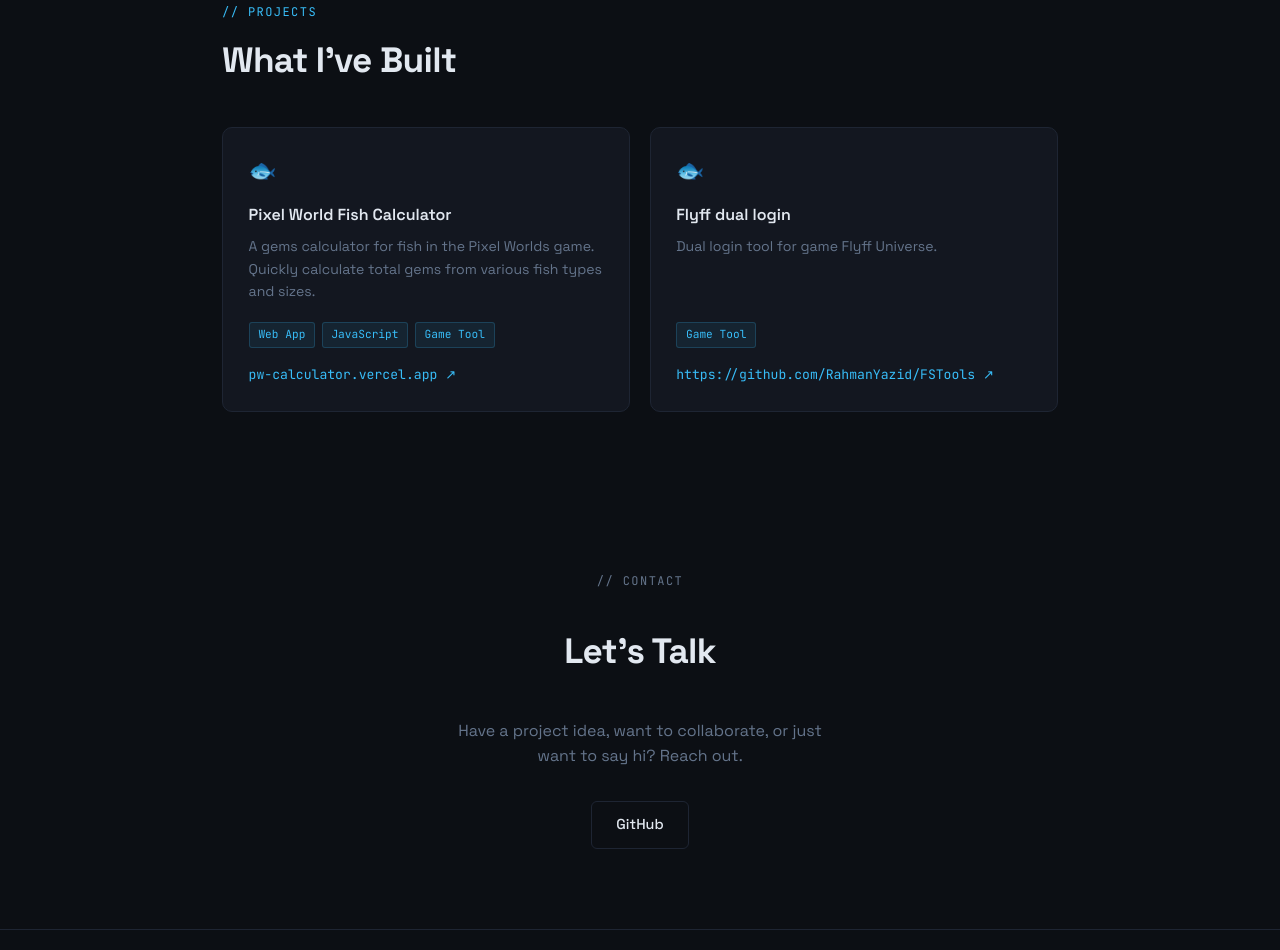
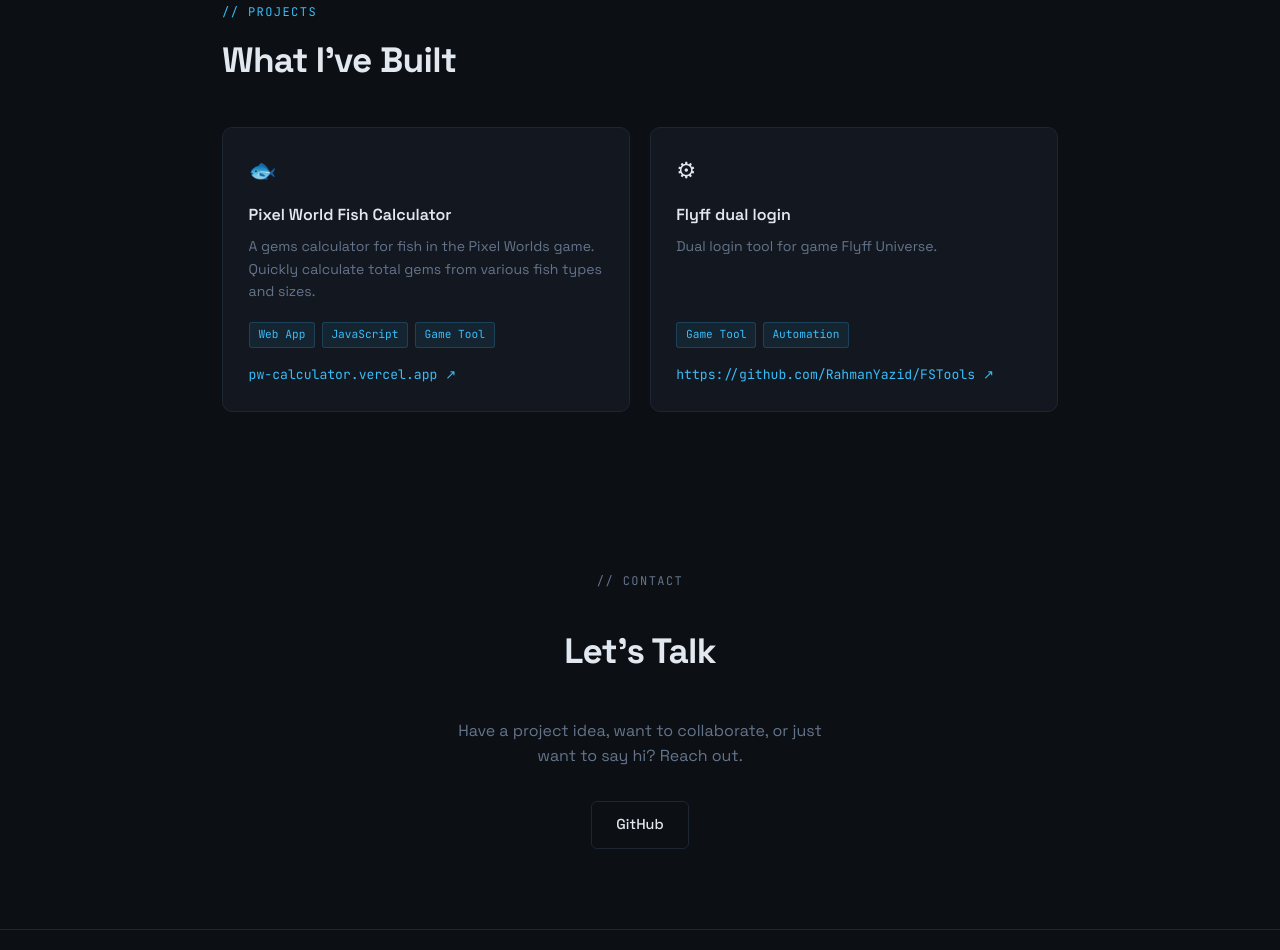
Before and after one commit to RahmanYazid/rahmanyazid.github.io, a plain HTML site: page index.html in a window 1280 px wide. Shown: the part 1394-2344 px from the top of the page. Drawn offline with Linux system fonts and the light colour scheme.

Commit message:
update project

```diff
--- a/index.html
+++ b/index.html
@@ -450,13 +450,14 @@
 
                     <!-- Project 2 -->
                     <div class="card">
-                        <div class="card-icon">🐟</div>
+                        <div class="card-icon">⚙</div>
                         <div class="card-title">Flyff dual login</div>
                         <div class="card-desc">
                             Dual login tool for game Flyff Universe.
                         </div>
                         <div class="card-tags">
                             <span class="tag">Game Tool</span>
+                            <span class="tag">Automation</span>
                         </div>
                         <a
                             class="card-link"
```
